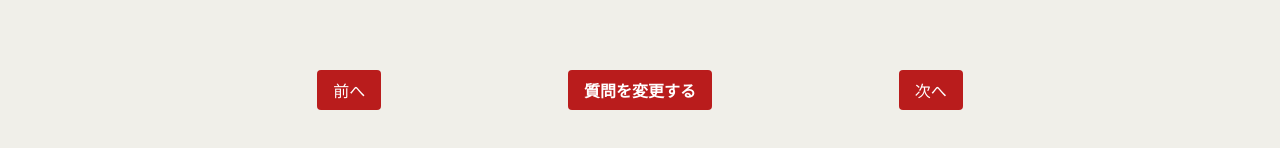
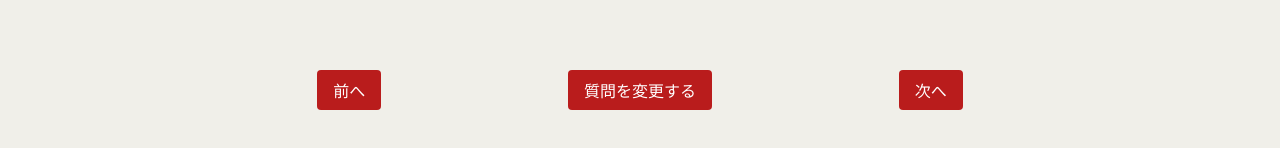
Before and after one commit to kimukimuyuya/36-questions, a Next.js app in the folder my-app/: page /questions/1 in a window 1280 px wide. Shown: the part 494-642 px from the top of the page. Built offline with nearby package versions, Linux system fonts and the light colour scheme.

Commit message:
fix: :art: 質問を変更するボタンのfont-boldを削除

```diff
--- a/my-app/src/components/QuestionChangeButton.tsx
+++ b/my-app/src/components/QuestionChangeButton.tsx
@@ -3,7 +3,7 @@ import React from "react";
 const QuestionChangeButton = ({ onClick }: { onClick: () => void }) => {
   return (
     <button
-      className="bg-red-700 hover:bg-red-700 text-white font-bold py-2 px-4 rounded"
+      className="bg-red-700 hover:bg-red-700 text-white py-2 px-4 rounded"
       onClick={onClick}
     >
       質問を変更する
```
